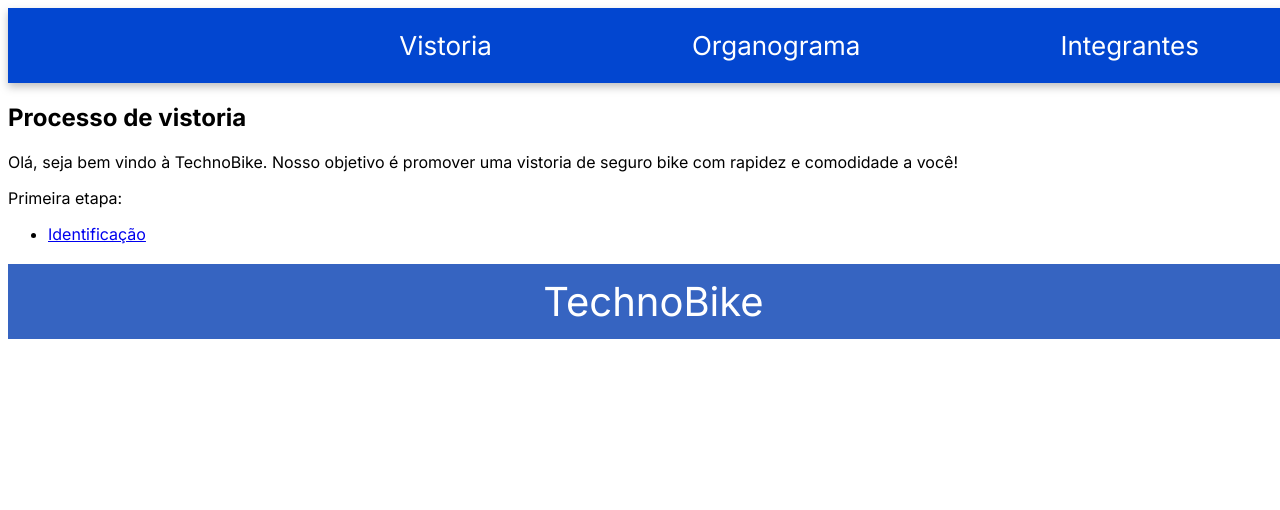
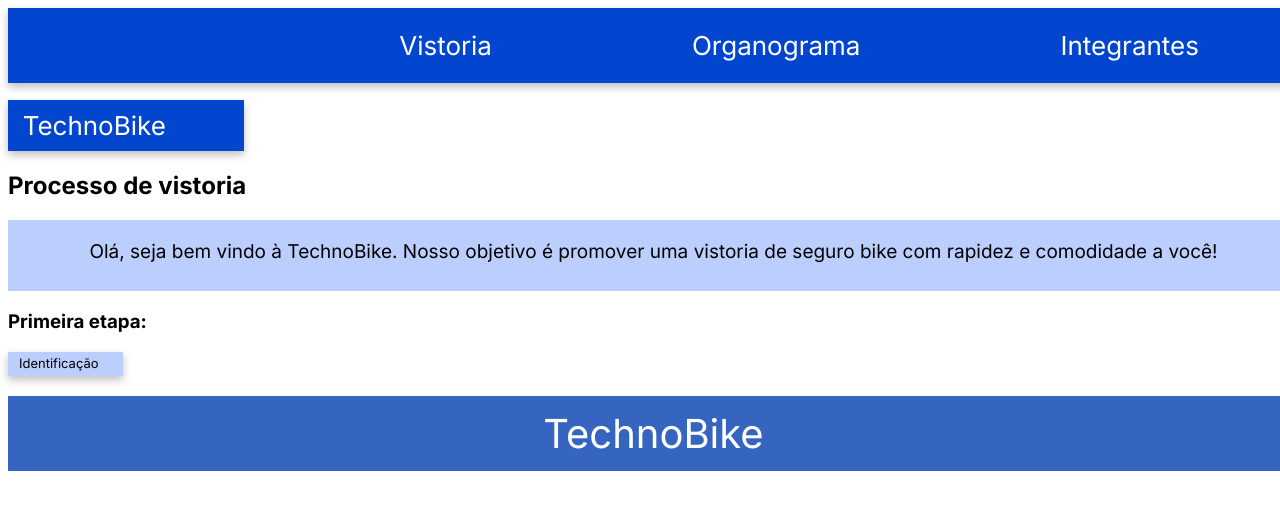
Before and after one commit to rafaellabastos1/sprint-rwd, a Next.js app: page /principal/Vistoria in a window 1280 px wide. Shown: the top 510 px of the page. Built offline with nearby package versions, Linux system fonts and the light colour scheme.

Commit message:
css da página vistoria pronta

```diff
--- a/src/app/globals.css
+++ b/src/app/globals.css
@@ -181,4 +181,55 @@
             text-decoration: none;
         }
     }
+
+    .textoVistoria {
+        width: 1291px;
+        height: 51px;
+        flex-shrink: 0;
+
+        background-color: #BCCEFD;
+        stroke-width: 1px;
+        stroke: #000;
+
+        color: #000;
+        text-align: center;
+        font-size: 19px;
+        font-style: normal;
+        font-weight: 400;
+        line-height: normal;
+        padding-top: 20px;
+    }
+
+    .caixaVistoria {
+        width: 115px;
+        height: 24px;
+        flex-shrink: 0;
+
+        background-color: #BCCEFD;
+        stroke-width: 1px;
+        stroke: #000;
+        filter: drop-shadow(0px 4px 4px rgba(0, 0, 0, 0.25));
+
+        & a {
+            width: 83px;
+            height: 11px;
+            flex-shrink: 0;
+
+            color: #000;
+            text-align: center;
+            font-size: 13px;
+            font-style: normal;
+            font-weight: 400;
+            line-height: normal;
+            text-decoration: none;
+
+            &:hover {
+                color: white;
+                background-color:#3d4558;
+                width: 19vw;
+                height: 4vh;
+                padding: 13px;
+            }
+        }
+    }
 }
--- a/src/app/principal/Vistoria/page.jsx
+++ b/src/app/principal/Vistoria/page.jsx
@@ -3,15 +3,18 @@ import Link from 'next/link'
 export default function Vistoria() {
     return (
         <>
+            <h1 className='subtitulo'>&nbsp;&nbsp;TechnoBike</h1>
+
             <h2>Processo de vistoria</h2>
 
-            <p>Olá, seja bem vindo à TechnoBike. Nosso objetivo é promover uma vistoria de seguro bike com rapidez e
+            <p className='textoVistoria'>Olá, seja bem vindo à TechnoBike. Nosso objetivo é promover uma vistoria de seguro bike com rapidez e
                 comodidade a você!</p>
 
-            <p>Primeira etapa: </p>
-            <ul>
-                <li><Link href='/secundaria/identificacao'>Identificação</Link></li>
-            </ul>
+            <h3>Primeira etapa: </h3>
+
+            <div className='caixaVistoria'>
+                <Link href='/secundaria/identificacao'>&nbsp;&nbsp;&nbsp;Identificação</Link>
+            </div>
         </>
     )
 }
```
